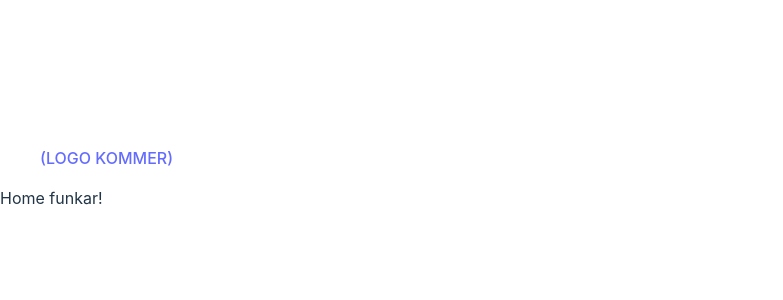
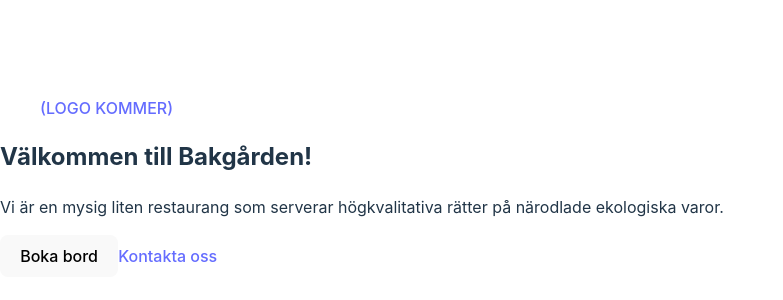
Before and after one commit to PetraElgemyr/restaurant-fullstack, a React (Vite) app in the folder fed22s-therestaurant/: page / in a window 1280 px wide. Shown: the part 222-522 px from the top of the page, without its empty margins (0-783 px from the left). Built offline with nearby package versions, Linux system fonts and the light colour scheme.

Commit message:
(feat): add tests and unused test code

```diff
--- a/fed22s-therestaurant/src/components/Home.tsx
+++ b/fed22s-therestaurant/src/components/Home.tsx
@@ -3,8 +3,15 @@ import { Link } from "react-router-dom";
 export const Home = () => {
   return (
     <>
-      <p>Home funkar!</p>
-      <Link to="/contact"></Link>
+      <h2>Välkommen till Bakgården!</h2>
+      <p>
+        Vi är en mysig liten restaurang som serverar högkvalitativa rätter på
+        närodlade ekologiska varor.
+      </p>
+      <Link to="/booking">
+        <button>Boka bord</button>
+      </Link>
+      <Link to="/contact">Kontakta oss</Link>
     </>
   );
 };
```
Also changed, not shown: fed22s-therestaurant/src/reducers/CurrentBookingReducer.ts (added, +39 -0 lines).
